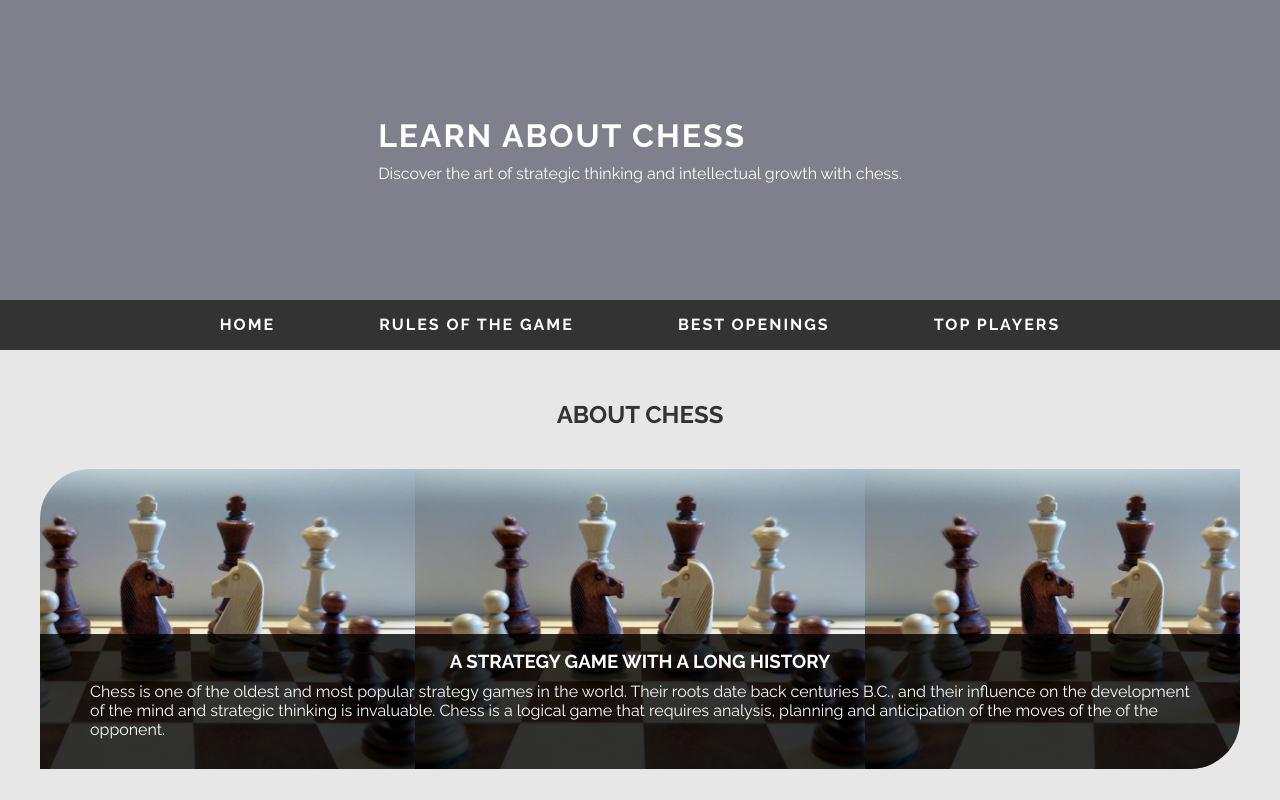
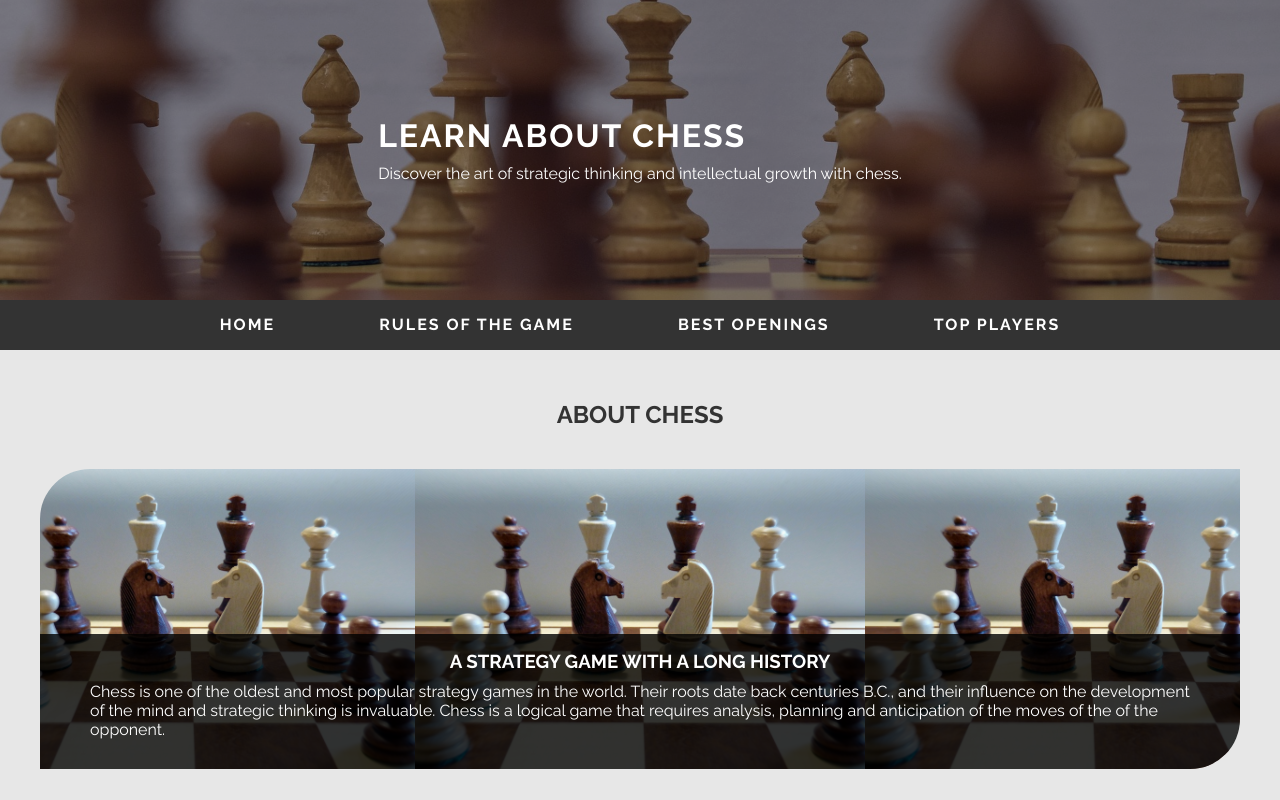
Before and after one commit to Softon07/learn-about-chess-website, a plain HTML site: page index.html in a window 1280 px wide. Shown: the top 800 px of the page. Drawn offline with Linux system fonts and the light colour scheme.

Commit message:
Update style.css

```diff
--- a/css/style.css
+++ b/css/style.css
@@ -37,7 +37,7 @@ body {
 .header-img {
     position: relative;
     height: 300px;
-    background-image: url('./img/chess3.jpg');
+    background-image: url('../img/chess3.jpg');
     background-size:cover;
     background-position: 0 60%;
 }
```
